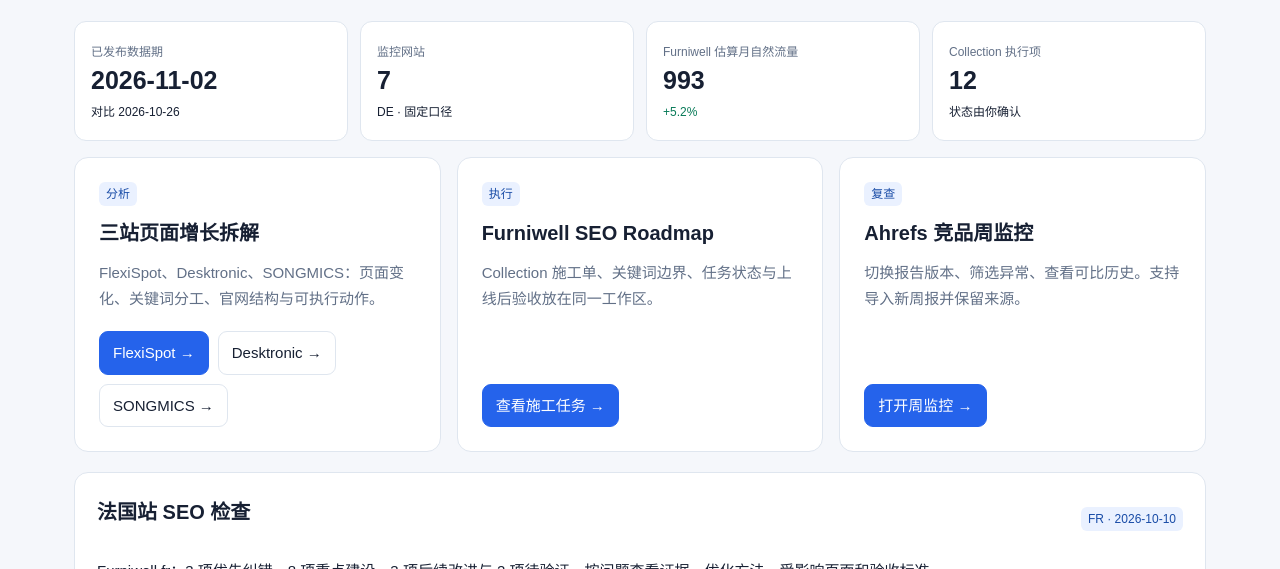
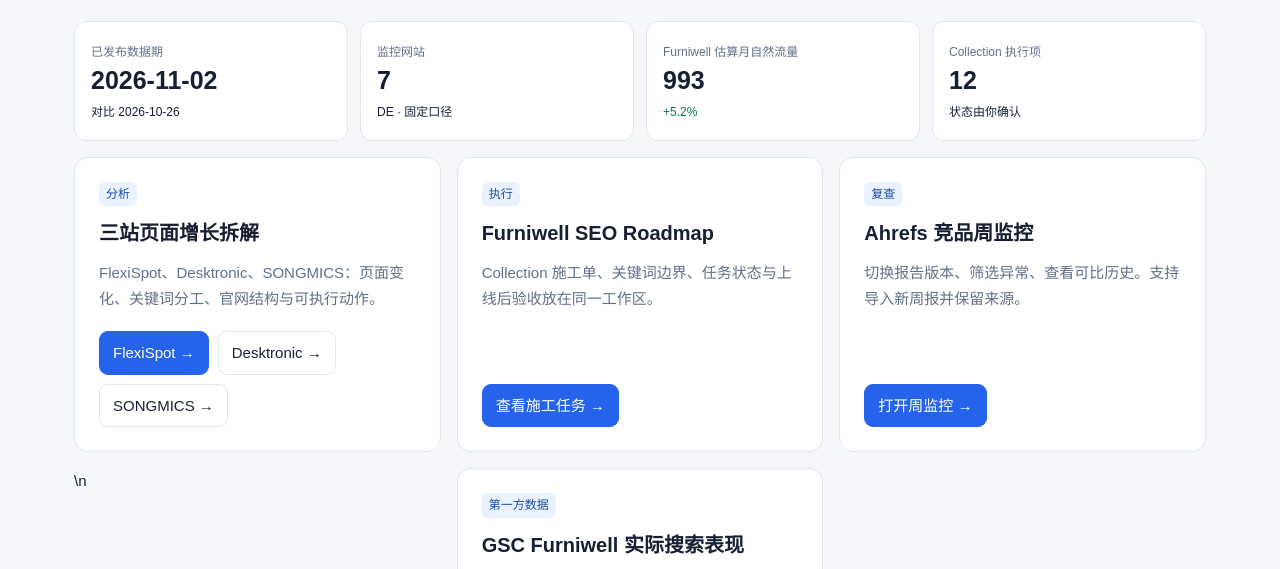
Before and after one commit to inesfang/furniwell-seo-dashboard, a plain HTML site: page index.html in a window 1280 px wide. Shown: the part 206-775 px from the top of the page. Drawn offline with Linux system fonts and the light colour scheme.

Commit message:
Add GSC search performance module to homepage

```diff
--- a/index.html
+++ b/index.html
@@ -3,7 +3,7 @@
 <section class="modules" aria-label="主要工作区">
 <article class="module"><span class="pill">分析</span><h2>三站页面增长拆解</h2><p>FlexiSpot、Desktronic、SONGMICS：页面变化、关键词分工、官网结构与可执行动作。</p><div class="link-grid"><a class="button primary" href="competitor/flexispot.html">FlexiSpot →</a><a class="button" href="competitor/desktronic.html">Desktronic →</a><a class="button" href="competitor/songmics.html">SONGMICS →</a></div></article>
 <article class="module"><span class="pill">执行</span><h2>Furniwell SEO Roadmap</h2><p>Collection 施工单、关键词边界、任务状态与上线后验收放在同一工作区。</p><a class="button primary" href="roadmap/seo-plan.html">查看施工任务 →</a></article>
-<article class="module"><span class="pill">复查</span><h2>Ahrefs 竞品周监控</h2><p>切换报告版本、筛选异常、查看可比历史。支持导入新周报并保留来源。</p><a class="button primary" href="ahrefs/weekly-report.html">打开周监控 →</a></article>
+<article class="module"><span class="pill">复查</span><h2>Ahrefs 竞品周监控</h2><p>切换报告版本、筛选异常、查看可比历史。支持导入新周报并保留来源。</p><a class="button primary" href="ahrefs/weekly-report.html">打开周监控 →</a></article>\n<article class="module"><span class="pill">第一方数据</span><h2>GSC Furniwell 实际搜索表现</h2><p>查看真实 Google 点击、展示、CTR、平均排名、关键词对应 URL，以及最值得推进的 SEO 机会。</p><a class="button primary" href="gsc/furniwell-search-performance.html">打开 GSC 模块 →</a></article>
 </section>
 <section class="panel"><div class="section-top"><h2>法国站 SEO 检查</h2><span class="pill">FR · 2026-10-10</span></div><p>Furniwell.fr：3 项优先纠错、8 项重点建设、3 项后续改进与 2 项待验证。按问题查看证据、优化方法、受影响页面和验收标准。</p><a class="button primary" href="seo/fr-audit.html">查看法国站检查 →</a><p class="caption">固定日期检查；GSC 实际效果与移动端性能仍待验证。</p></section>
 <section class="panel"><h2>其他已有模块</h2><div class="link-grid"><a class="button" href="seo/logic.html">SEO 介绍与增长逻辑</a><a class="button" href="competitor/desktronic.html">Desktronic</a><a class="button" href="competitor/songmics.html">SONGMICS</a><a class="button" href="keyword/keyword-gap.html">Keyword Gap</a><a class="button" href="ahrefs/historical-competitor-data.html">历史数据</a></div><p class="caption">原历史页面未记录完整快照日期，仅作独立参考，不拼接进周趋势。</p></section>
```
